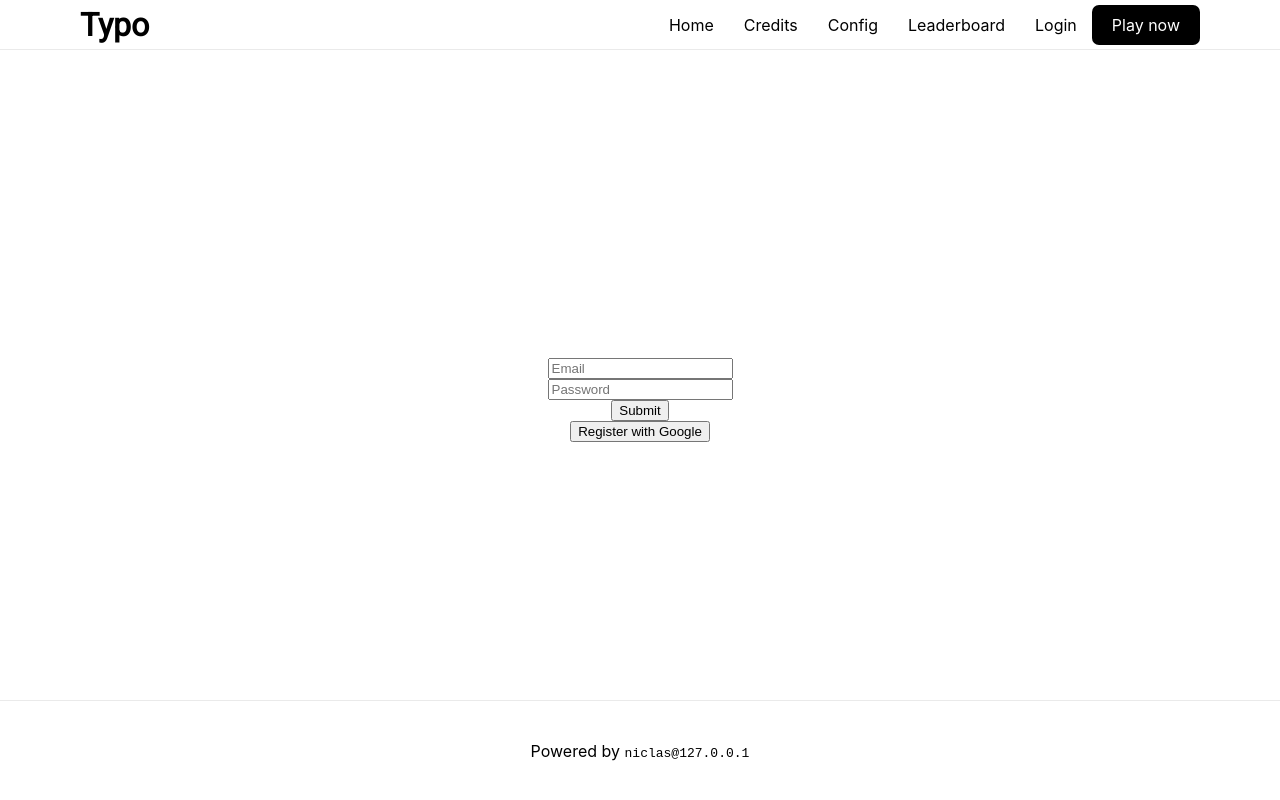
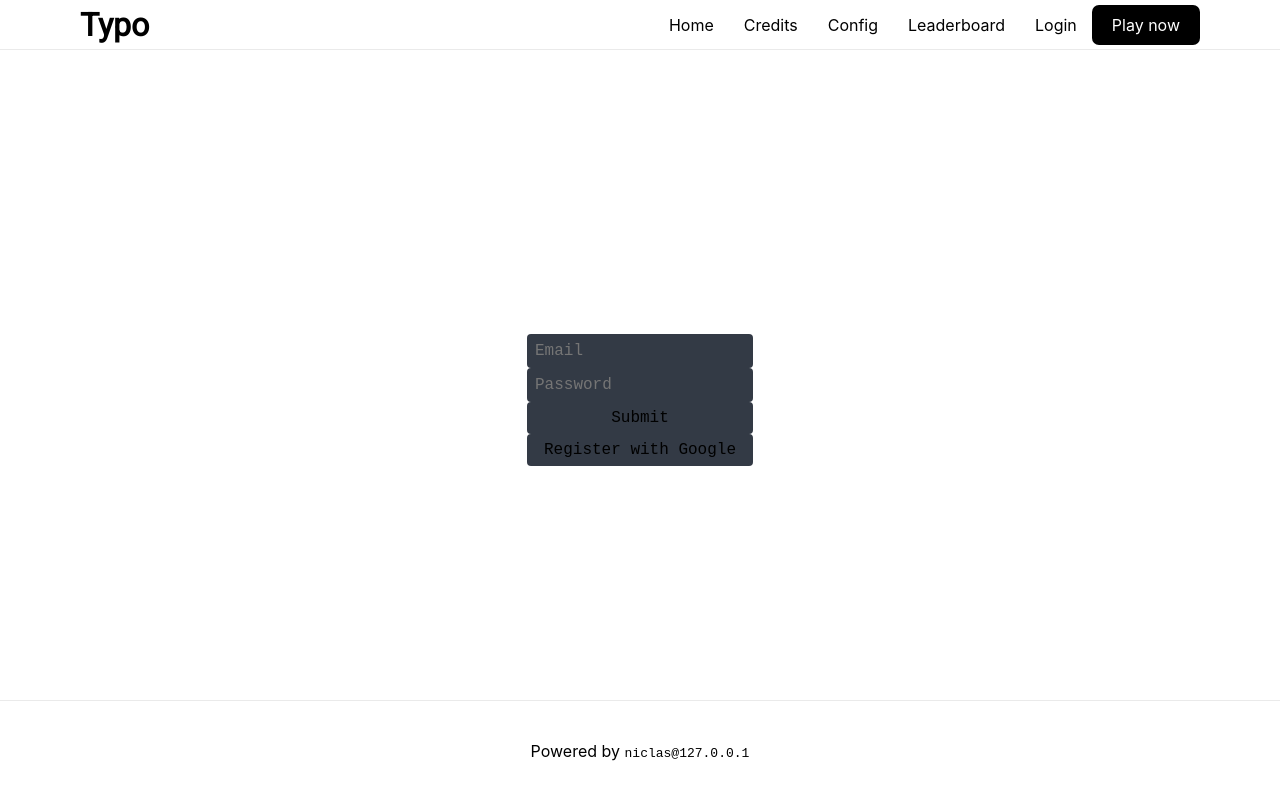
Before and after one commit to BergerAPI/typo.io, a Next.js app: page /auth/register in a window 1280 px wide. Built offline with nearby package versions, Linux system fonts and the light colour scheme; no server answers.

Commit message:
made a better design

```diff
--- a/pages/auth/register.js
+++ b/pages/auth/register.js
@@ -2,11 +2,22 @@ import { auth, registerWithGoogle } from "../../util/firebase/firebase"
 import Router from "next/router";
 
 export default function Register() {
+  const inputCss = {
+    width: "100%",
+    cursor: "pointer"
+  }
+
   return (
-    <>
-      <input name="email" type="email" placeholder="Email" />
-      <input name="password" type="password" placeholder="Password" />
-      <button onClick={async () => {
+    <div style={{
+      display: "flex",
+      flexDirection: "column",
+      justifyContent: "center",
+      padding: 0
+    }}>
+      <input style={inputCss} name="email" type="email" placeholder="Email" />
+      <input style={inputCss} name="password" type="password" placeholder="Password" />
+
+      <button style={inputCss} onClick={async () => {
         let email = document.querySelector("input[name='email']").value
         let password = document.querySelector("input[name='password']").value
 
@@ -24,7 +35,7 @@ export default function Register() {
         Router.push("/app")
       }} type="submit">Submit</button>
 
-      <button onClick={async () => {
+      <button style={inputCss} onClick={async () => {
         let result = await registerWithGoogle()
 
         if (result !== undefined)
@@ -36,6 +47,6 @@ export default function Register() {
 
         Router.push("/app")
       }} type="submit">Register with Google</button>
-    </>
+    </div>
   )
 }
--- a/styles/global/globals.css
+++ b/styles/global/globals.css
@@ -22,3 +22,26 @@ a {
   font-family: Menlo, Monaco, Lucida Console, Liberation Mono, DejaVu Sans Mono,
     Bitstream Vera Sans Mono, Courier New, monospace;
 }
+
+input {
+  outline: none;
+  border: none;
+  border-radius: 0.25rem;
+  background: #333a45;
+  color: var(--text-color);
+  padding: .5rem;
+  font-size: 1rem;
+  line-height: 1rem;
+  font-family: monospace
+}
+
+button {
+  outline: none;
+  border: none;
+  border-radius: 0.25rem;
+  background: #333a45;
+  padding: .5rem;
+  font-size: 1rem;
+  line-height: 1rem;
+  font-family: monospace;
+}
```
Also changed, not shown: pages/auth/login.js (+17 -5 lines).
